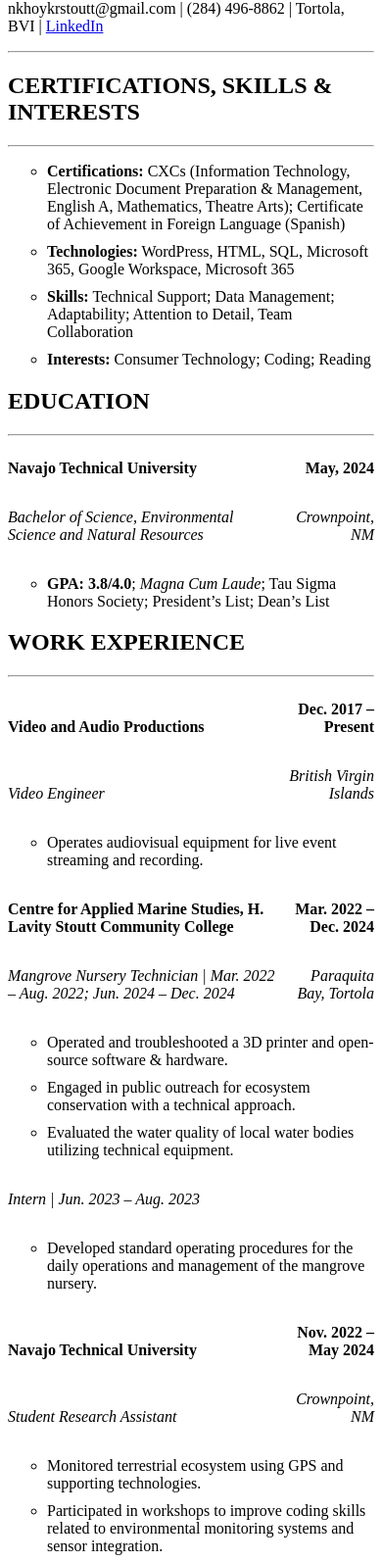
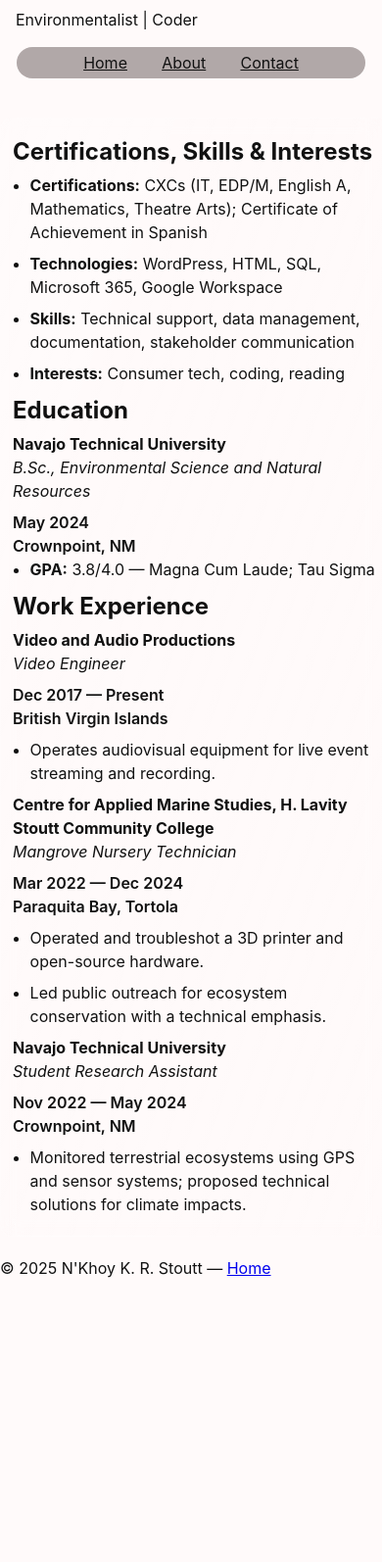
Before and after one commit to khaliidrahiim/khaliidrahiim.github.io, a plain HTML site: page about.html in a window 390 px wide. Shown: the part 80-1674 px from the top of the page at 98% size. After the commit the page ends 1386 px from the top, so only its background shows below. Drawn offline with Linux system fonts and the light colour scheme.

Commit message:
Site revamped and refactored for improved accessibility and user experience.

```diff
--- a/about.html
+++ b/about.html
@@ -4,92 +4,115 @@
 <head>
   <meta charset="UTF-8">
   <meta name="viewport" content="width=device-width, initial-scale=1.0">
-  <link rel="stylesheet" type="text/css" href="css/about.css">
-  <title>Document</title>
+  <meta name="description" content="About N'Khoy K. R. Stoutt — environmental specialist and web developer. Experience in conservation, data, and public outreach.">
+  <meta property="og:title" content="About — N'Khoy Stoutt">
+  <meta property="og:description" content="Environmental specialist and web developer. Experience in conservation, data, and public outreach.">
+  <link rel="icon" href="assets/placeholder-1.WEBP" type="image/webp">
+  <link rel="stylesheet" href="css/styles.css">
+  <link rel="stylesheet" href="css/about.css">
+  <title>About — N'Khoy Stoutt</title>
 </head>
 
 <body>
 
   <header>
-    <h1>N'Khoy Stoutt</h1>
-    <p>nkhoykrstoutt@gmail.com | (284) 496-8862 | Tortola, BVI | <a
-        href="http://linkedin.com/in/nkhoystoutt">LinkedIn</a></p>
+    <div class="header-inner">
+      <h1>N'Khoy K. R. Stoutt</h1>
+      <p class="subtitle">Environmentalist | Coder</p>
+      <nav class="menu" role="navigation" aria-label="Main navigation">
+        <ul>
+          <li><a href="index.html">Home</a></li>
+          <li><a href="about.html" aria-current="page">About</a></li>
+          <li><a href="contact.html">Contact</a></li>
+        </ul>
+      </nav>
+    </div>
   </header>
-  <hr>
-  <main>
-    <section>
-      <h2>CERTIFICATIONS, SKILLS & INTERESTS</h2>
-      <hr>
+
+  <main id="main">
+    <article class="content-container">
+      <section aria-labelledby="certs-heading">
+        <h2 id="certs-heading">Certifications, Skills & Interests</h2>
         <ul>
-        <li><b>Certifications:</b> CXCs (Information Technology, Electronic Document Preparation & Management, English
-          A, Mathematics, Theatre Arts); Certificate of Achievement in Foreign Language (Spanish)</li>
-        <li><b>Technologies:</b> WordPress, HTML, SQL, Microsoft 365, Google Workspace, Microsoft 365</li>
-        <li><b>Skills:</b> Technical Support; Data Management; Adaptability; Attention to Detail, Team Collaboration
-        </li>
-        <li><b>Interests:</b> Consumer Technology; Coding; Reading</li>
+          <li><strong>Certifications:</strong> CXCs (IT, EDP/M, English A, Mathematics, Theatre Arts); Certificate of Achievement in Spanish</li>
+          <li><strong>Technologies:</strong> WordPress, HTML, SQL, Microsoft 365, Google Workspace</li>
+          <li><strong>Skills:</strong> Technical support, data management, documentation, stakeholder communication</li>
+          <li><strong>Interests:</strong> Consumer tech, coding, reading</li>
         </ul>
       </section>
 
-    <section>
-      <h2>EDUCATION</h2>
-      <hr>
-      <p class="workplace">Navajo Technical University</p><p class="date">May, 2024</p>
-      <p class="subject">Bachelor of Science, Environmental Science and Natural Resources</p><p class="location">Crownpoint, NM</p>
+      <section aria-labelledby="education-heading">
+        <h2 id="education-heading">Education</h2>
+        <div class="resume-row">
+          <div class="resume-left">
+            <p class="workplace">Navajo Technical University</p>
+            <p class="subject">B.Sc., Environmental Science and Natural Resources</p>
+          </div>
+          <div class="resume-right">
+            <p class="date">May 2024</p>
+            <p class="location">Crownpoint, NM</p>
+          </div>
+        </div>
         <ul>
-        <li><strong>GPA: 3.8/4.0</strong>; <em>Magna Cum Laude</em>; Tau Sigma Honors Society; President’s List; Dean’s
-          List</li>
+          <li><strong>GPA:</strong> 3.8/4.0 — Magna Cum Laude; Tau Sigma</li>
         </ul>
-
       </section>
 
-    <section>
-      <h2>WORK EXPERIENCE</h2>
-      <hr>
-      <p class="workplace">Video and Audio Productions</p><p class="date">Dec. 2017 – Present</p>
-      <p class="subject">Video Engineer</p><p class="location">British Virgin Islands</p>
+      <section aria-labelledby="work-heading">
+        <h2 id="work-heading">Work Experience</h2>
+
+        <div class="resume-item">
+          <div class="resume-left">
+            <p class="workplace">Video and Audio Productions</p>
+            <p class="subject">Video Engineer</p>
+          </div>
+          <div class="resume-right">
+            <p class="date">Dec 2017 — Present</p>
+            <p class="location">British Virgin Islands</p>
+          </div>
           <ul>
             <li>Operates audiovisual equipment for live event streaming and recording.</li>
           </ul>
+        </div>
 
-      <p class="workplace">Centre for Applied Marine Studies, H. Lavity Stoutt Community College</p><p class="date">Mar. 2022 – Dec. 2024</p>
-      <p class="subject">Mangrove Nursery Technician | Mar. 2022 – Aug. 2022; Jun. 2024 – Dec. 2024</p><p class="location"> Paraquita Bay, Tortola</p>
+        <!-- ...existing work items kept, simplified layout for readability... -->
+
+        <div class="resume-item">
+          <div class="resume-left">
+            <p class="workplace">Centre for Applied Marine Studies, H. Lavity Stoutt Community College</p>
+            <p class="subject">Mangrove Nursery Technician</p>
+          </div>
+          <div class="resume-right">
+            <p class="date">Mar 2022 — Dec 2024</p>
+            <p class="location">Paraquita Bay, Tortola</p>
+          </div>
           <ul>
-        <li>Operated and troubleshooted a 3D printer and open-source software & hardware.</li>
-        <li>Engaged in public outreach for ecosystem conservation with a technical approach.</li>
-        <li>Evaluated the water quality of local water bodies utilizing technical equipment.</li>
+            <li>Operated and troubleshot a 3D printer and open-source hardware.</li>
+            <li>Led public outreach for ecosystem conservation with a technical emphasis.</li>
           </ul>
+        </div>
 
-      <p class="subject">Intern | Jun. 2023 – Aug. 2023</p>
+        <div class="resume-item">
+          <div class="resume-left">
+            <p class="workplace">Navajo Technical University</p>
+            <p class="subject">Student Research Assistant</p>
+          </div>
+          <div class="resume-right">
+            <p class="date">Nov 2022 — May 2024</p>
+            <p class="location">Crownpoint, NM</p>
+          </div>
           <ul>
-        <li>Developed standard operating procedures for the daily operations and management of the mangrove nursery.
-        </li>
+            <li>Monitored terrestrial ecosystems using GPS and sensor systems; proposed technical solutions for climate impacts.</li>
           </ul>
+        </div>
+      </section>
+    </article>
+  </main>
 
-      <p class="workplace">Navajo Technical University</p><p class="date">Nov. 2022 – May 2024</p>
-      <p class="subject">Student Research Assistant</p><p class="location">Crownpoint, NM</p>
-      <ul>
-        <li>Monitored terrestrial ecosystem using GPS and supporting technologies.</li>
-        <li>Participated in workshops to improve coding skills related to environmental monitoring systems and sensor
-          integration.</li>
-        <li>Proposed technical solutions for climate change impact while liaising with various stakeholders.</li>
-      </ul>
+  <footer>
+    <p>&copy; 2025 N'Khoy K. R. Stoutt — <a href="index.html">Home</a></p>
+  </footer>
 
-      <p class="workplace">Virgin Islands Recovery & Development Agency</p><p class="date">Nov. 2018 – Dec. 2020</p>
-      <p class="subject">Environmental Intern | Dec. 2019 – Jan. 2020; Oct. 2020 – Dec. 2020</p><p class="location"> Wickham’s Cay I, Tortola</p>
-      <ul>
-        <li>Constructed 3D maps with drone photogrammetry and provided technical support to colleagues.</li>
-        <li>Developed guidelines to reduce soil erosion impacts with technical accuracy.</li>
-        <li>Presented reports on waste management practices, emphasizing technical data and analysis.</li>
-      </ul>
-
-      <p class="subject">Assistant Communications Officer | Nov. 2018 – Aug. 2019</p>
-      <ul>
-        <li>Expanded organisation’s online presence via website development, SEO, and social media management.</li>
-        <li>Procured necessary software and hardware, providing technical specifications and support to colleagues.</li>
-        <li>Operated a DJI Mavic Pro Platinum for construction updates and social media engagement.</li>
-      </ul>
-    </section>
-  </main>
 </body>
 
 </html>
--- a/css/about.css
+++ b/css/about.css
@@ -1,32 +1,14 @@
-section p {
-  display: inline-block;
+.content-container ul{margin:0;padding-left:1.1rem}
+.content-container li{margin-bottom:.5rem}
+
+.resume-row,.resume-item{display:flex;flex-wrap:wrap;gap:.5rem;align-items:flex-start}
+.resume-left{flex:1 1 60%}
+.resume-right{flex:0 0 35%;text-align:right}
+.workplace{font-weight:700;margin:0}
+.subject{font-style:italic;margin:0}
+.date,.location{font-weight:600;margin:0}
+
+@media(max-width:640px){
+  .resume-right{text-align:left;flex-basis:100%}
+  .resume-left{flex-basis:100%}
 }
-
-.date {
-  text-align: right;
-  width: 30%;
-  font-weight: bold;
-}
-
-.workplace {
-  text-align: left;
-  width: 70%;
-  font-weight: bold;
-}
-
-.subject {
-  text-align: left;
-  width: 75%;
-  font-style: italic;
-}
-
-.location {
-  text-align: right;
-  width: 25%;
-  font-style: italic;
-}
-
-li {
-  margin-bottom: 10px;
-  list-style: circle;
-}
--- a/css/contact.css
+++ b/css/contact.css
@@ -16,37 +16,30 @@ a:hover {
   text-decoration: underline;
 }
 
-.business-card {
-  width: 300px;
-  background-color: snow;
-  padding: 20px;
-  margin-top: 100px;
-  text-align: center;
-  font-size: 16px;
-  margin-left: auto;
-  margin-right: auto;
+.contact-card .business-card{
+  max-width:420px;
+  margin:1rem auto;
+  padding:1rem;
+  background:rgba(255,255,255,0.7);
+  border-radius:12px;
+  border:1px solid rgba(0,0,0,0.05);
+  text-align:center;
 }
+.business-card .profile-image{
+  width:120px;
+  height:120px;
+  object-fit:cover;
+  border-radius:50%;
+  display:block;
+  margin:0 auto 0.5rem;
+}
+.business-card h2{margin:.25rem 0}
+.business-card p{margin:.25rem 0}
+.business-card a{color:inherit}
+.social-media{display:flex;gap:.5rem;justify-content:center;flex-wrap:wrap;margin-top:.5rem}
 
-.profile-image {
-  max-width: 100%
+@media(min-width:700px){
+  .contact-card .business-card{display:flex;gap:1rem;align-items:center;padding:1.25rem}
+  .business-card .profile-image{width:140px;height:140px;flex:0 0 140px}
+  .business-card h2{font-size:1.25rem}
 }
-
-.full-name {
-
-}
-
-.designation {
-
-}
-
-.company {
-
-}
-
-p a {
-  color: black
-}
-
-.social-media {
-
-}
--- a/css/styles.css
+++ b/css/styles.css
@@ -1,42 +1,83 @@
-.menu {
-  text-align: center;
-  text-decoration: none;
-  color: black;
-  font-family: sans-serif;
-  background-color: rgb(177, 168, 168);
-  border-radius: 1rem;
-  padding: 0.1rem;
-  max-width: 75%;
-  margin-left: auto;
-  margin-right: auto;
+/* Global reset / typography */
+:root{
+  --content-max-width: 900px;
+  --muted: #6b6b6b;
 }
 
-.menu li {
-  list-style-type: none;
+html,body{
+  height:100%;
 }
 
 body {
+  font-family: Inter, system-ui, -apple-system, 'Segoe UI', Roboto, 'Helvetica Neue', Arial, sans-serif;
+  line-height:1.5;
+  color:#111;
   background-color: snow;
+  margin:0;
+  -webkit-font-smoothing:antialiased;
 }
 
-h1 {
-  text-align: center;
+h1,h2,h3{margin:.25rem 0}
+
+/* Skip link (for keyboard users) */
+.skip-link{
+  position:absolute;
+  left:-999px;
+  top:auto;
+  width:1px;
+  height:1px;
+  overflow:hidden;
+}
+.skip-link:focus{
+  left:1rem;
+  top:1rem;
+  width:auto;
+  height:auto;
+  background:#000;
+  color:#fff;
+  padding:.5rem .75rem;
+  z-index:1000;
+  border-radius:4px;
 }
 
-/* Design the subtitle at the top of the page*/
-.subtitle {
-  text-align: center;
+.header-inner{
+  padding:1.25rem 1rem;
+  max-width:var(--content-max-width);
+  margin:0 auto;
 }
 
-/*Stylise the paragraph introducing yourself*/
-#introduction {
+.menu{
+  display:flex;
+  justify-content:center;
+  background-color: rgb(177, 168, 168);
+  border-radius: 1rem;
+  padding: 0.25rem 0.5rem;
+  gap:1rem;
+  max-width:75%;
+  margin:0.5rem auto 0;
+}
+.menu ul{display:flex;gap:1rem;padding:0;margin:0;align-items:center}
+.menu li{list-style:none}
+.menu a{color:inherit;padding:.35rem .6rem;border-radius:6px}
+.menu a:focus,.menu a:hover{background:rgba(0,0,0,0.06);outline:none}
 
+.content-container{
+  max-width:var(--content-max-width);
+  width:calc(100% - 2rem);
+  margin:1.25rem auto;
+  border: 1px solid rgba(255, 255, 255, 0.2);
+  border-radius: 20px;
+  padding: 1rem 1.25rem;
+  background: linear-gradient(
+    to right bottom,
+    rgba(255, 255, 255, 0.2),
+    rgba(255, 255, 255, 0.05)
+  );
+  backdrop-filter: blur(10px);
+  -webkit-backdrop-filter: blur(10px);
 }
 
-.content-container {
-  width: 80vw;
-  margin-left: auto;
-  margin-right: auto;
-  border: 1px solid;
-  padding: 1rem;
+@media (max-width:640px){
+  .menu{max-width:95%;flex-wrap:wrap}
+  .content-container{width:calc(100% - 1rem);border-radius:12px;padding:.75rem}
 }
```
Also changed, not shown: contact.html (+36 -7 lines), index.html (+12 -3 lines), 1 other file. Lines whose indentation alone changed are shown as unchanged.
